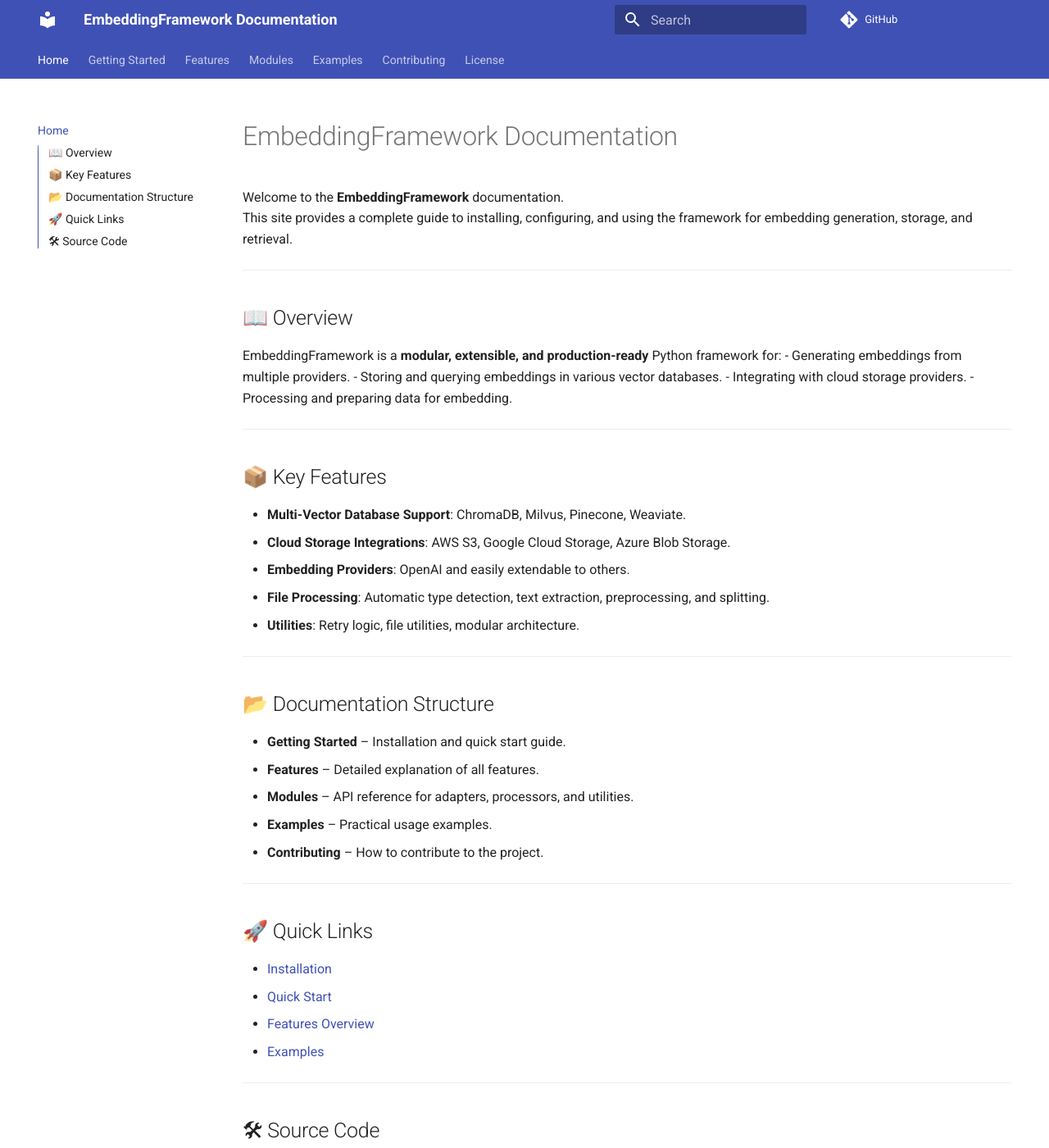
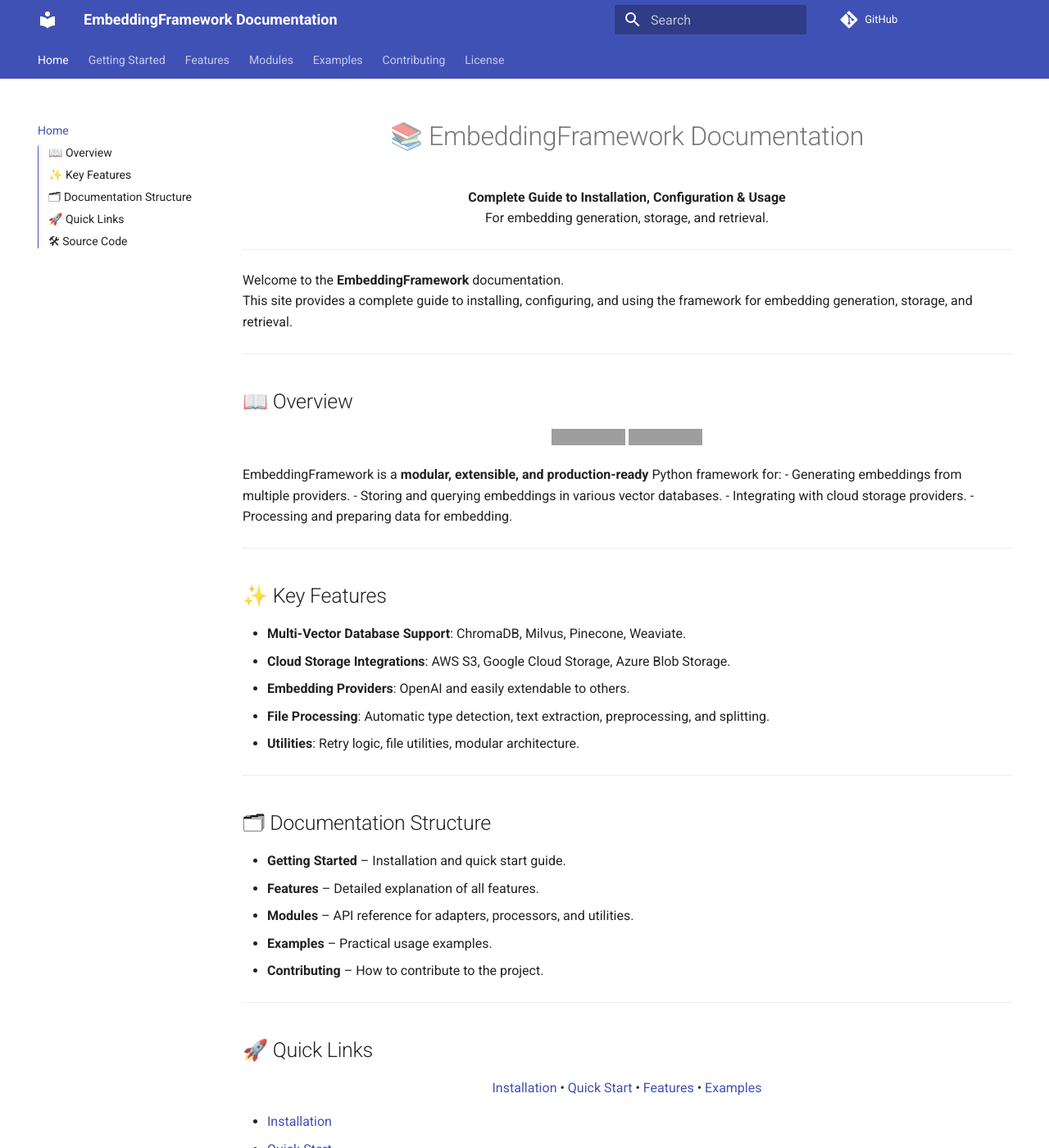
Before and after one commit to isathish/embeddingframework, an MkDocs documentation site: the page built from docs/index.md, in a window 1280 px wide and 1400 px high. Shown: the whole window at 82% size. Built offline with MkDocs 1.6.1 and Material for MkDocs 9.7.7, drawn with Linux system fonts in a browser that asks for light colours; comment, search, counter and statistics services are not loaded; grey boxes are pictures that could not be loaded.

Commit message:
Enhance README and docs with centered titles, badges, and improved section headings
Expanded README.md and docs/index.md with HTML-based centered titles, descriptive taglines, status/version/license badges, and quick links. Updated section headings for clarity and consistency, improving visual appeal and readability.

```diff
--- a/docs/index.md
+++ b/docs/index.md
@@ -1,4 +1,11 @@
-# EmbeddingFramework Documentation
+<h1 align="center">📚 EmbeddingFramework Documentation</h1>
+
+<p align="center">
+  <b>Complete Guide to Installation, Configuration & Usage</b><br>
+  For embedding generation, storage, and retrieval.
+</p>
+
+---
 
 Welcome to the **EmbeddingFramework** documentation.
 This site provides a complete guide to installing, configuring, and using the framework for embedding generation, storage, and retrieval.
@@ -6,6 +13,10 @@ This site provides a complete guide to installing, configuring, and using the fr
 ---
 
 ## 📖 Overview
+<p align="center">
+  <img src="https://img.shields.io/badge/Version-Latest-blue" alt="Version Badge">
+  <img src="https://img.shields.io/badge/License-MIT-green" alt="License Badge">
+</p>
 
 EmbeddingFramework is a **modular, extensible, and production-ready** Python framework for:
 - Generating embeddings from multiple providers.
@@ -15,7 +26,7 @@ EmbeddingFramework is a **modular, extensible, and production-ready** Python fra
 
 ---
 
-## 📦 Key Features
+## ✨ Key Features
 
 - **Multi-Vector Database Support**: ChromaDB, Milvus, Pinecone, Weaviate.
 - **Cloud Storage Integrations**: AWS S3, Google Cloud Storage, Azure Blob Storage.
@@ -25,7 +36,7 @@ EmbeddingFramework is a **modular, extensible, and production-ready** Python fra
 
 ---
 
-## 📂 Documentation Structure
+## 🗂 Documentation Structure
 
 - **Getting Started** – Installation and quick start guide.
 - **Features** – Detailed explanation of all features.
@@ -36,6 +47,12 @@ EmbeddingFramework is a **modular, extensible, and production-ready** Python fra
 ---
 
 ## 🚀 Quick Links
+<p align="center">
+  <a href="getting-started/installation.md">Installation</a> •
+  <a href="getting-started/quick-start.md">Quick Start</a> •
+  <a href="features/index.md">Features</a> •
+  <a href="examples/basic-usage.md">Examples</a>
+</p>
 
 - [Installation](getting-started/installation.md)
 - [Quick Start](getting-started/quick-start.md)
@@ -45,5 +62,10 @@ EmbeddingFramework is a **modular, extensible, and production-ready** Python fra
 ---
 
 ## 🛠 Source Code
+<p align="center">
+  <a href="https://github.com/isathish/embeddingframework">
+    <img src="https://img.shields.io/badge/GitHub-Repository-black?logo=github" alt="GitHub Repo">
+  </a>
+</p>
 
 The source code is available on [GitHub](https://github.com/isathish/embeddingframework).
```
Also changed, not shown: README.md (+27 -7 lines).
